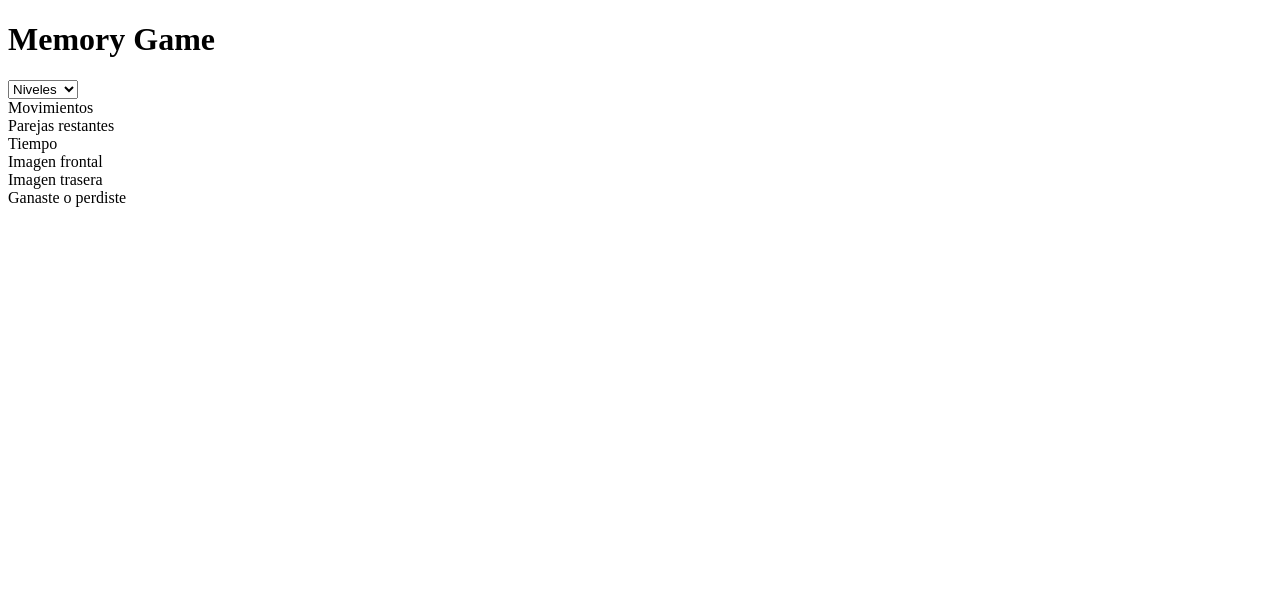
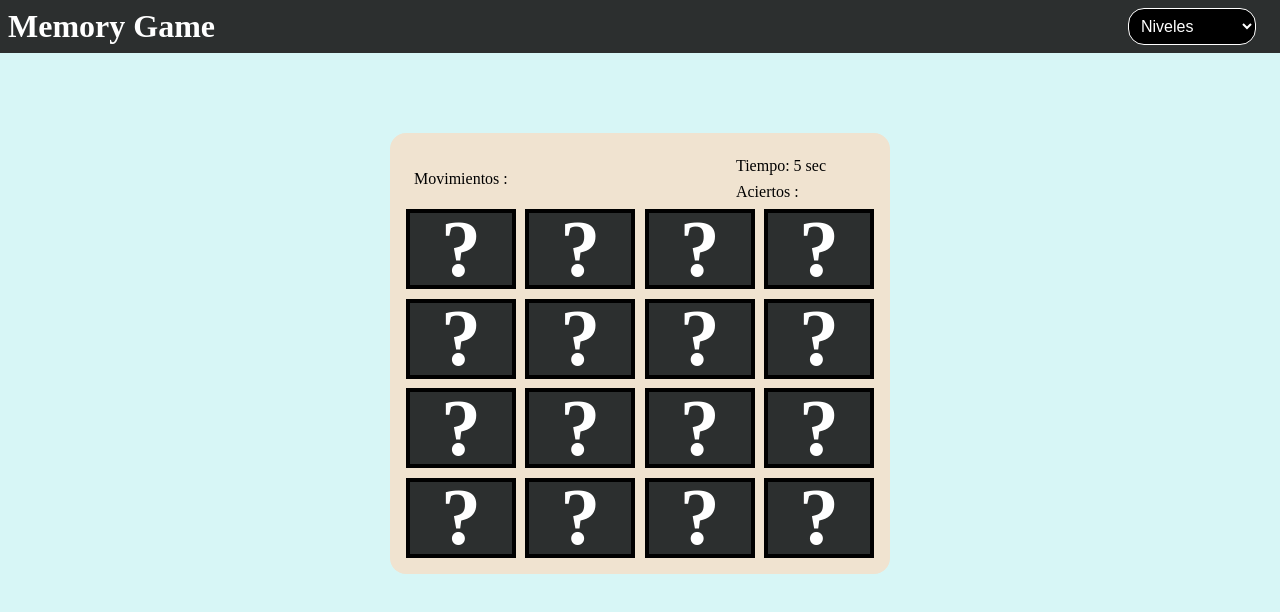
Before and after one commit to MonzonAxel/Practices-JS, a plain HTML site: page memory game/index.html in a window 1280 px wide. Drawn offline with Linux system fonts and the light colour scheme.

Commit message:
add styles and js

```diff
--- a/memory game/css/styles.css
+++ b/memory game/css/styles.css
@@ -0,0 +1,128 @@
+*{
+    box-sizing: border-box;
+    margin: 0;
+    padding: 0;
+}
+
+img{
+    width: 3rem;
+}
+
+body{
+background-color: rgb(215, 246, 246);
+}
+
+.header{
+    display: flex;
+    justify-content: space-between;
+    background-color: rgb(44, 47, 47);
+    padding: 0.5rem;
+    color: white;
+}
+
+#filter{
+    margin-right: 1rem;
+    width: 8rem;
+    border: 1px solid white;
+    border-radius: 1rem;
+    background-color: black;
+    color: white;
+    cursor: pointer;
+    padding: 0.5rem;
+    font-size: 1rem;
+}
+
+.play{
+    position: absolute;
+    top: 50%;
+    left: 50%;
+    transform: translate(-50%,-50%);
+    padding: 1rem;
+    letter-spacing: 0.1rem;
+    background-color: black;
+    color: white;
+    cursor: pointer;
+    width: 10rem;
+    display: none;
+}
+
+.wrapped{
+    display: flex;
+    align-items: center;
+    flex-direction: column;
+    min-width: 275px;
+    max-width: 500px;
+    margin: 0 auto;
+    background-color: rgb(240, 227, 208);
+    margin-top: 5rem;
+    padding: 1rem;
+    border-radius: 1rem;
+}
+
+.stats{
+    display: flex;
+
+    padding: 0.5rem;
+    justify-content: space-between;
+    align-items: center;
+    width:100%
+}
+
+.rigth{
+    margin-right: 2.5rem;
+}
+
+.time{
+    margin-bottom: 0.5rem;
+}
+
+.game-container {
+    position: relative;
+    width: 100%;
+    display: grid;
+    gap:0.6rem;
+    grid-template-columns: repeat(4,1fr);
+}
+
+.card{
+    position: relative;
+    width: 100%;
+    height: 80px;
+    cursor: pointer;
+  }
+
+.card-before,
+.card-after {
+ position: absolute;
+ top: 0;
+ left: 0;
+ right: 0;
+ bottom: 0;
+ display: flex;
+ justify-content: center;
+ align-items: center;
+ border: 4px solid black;
+ transition: transform 0.6s ease-out;
+ backface-visibility: hidden;
+
+}
+
+.card-before {
+    background-color: rgb(44, 47, 47);
+    font-size: 5em;
+    font-weight: 600;
+    transform: rotateY(0deg);
+    color: white;
+  }
+
+.card-after {
+    background-color: rgba(229, 219, 219, 0.849);
+    transform: rotateY(180deg);
+  }
+
+  .card.flipped .card-before {
+    transform: rotateY(180deg);
+  }
+  .card.flipped .card-after {
+    transform: rotateY(0deg);
+  }
--- a/memory game/index.html
+++ b/memory game/index.html
@@ -7,32 +7,29 @@
     <title>Document</title>
 </head>
 <body>
-    <header>
+    <header class="header">
         <h1>Memory Game</h1>
         <select name="levels" id="filter">
             <option value="" disabled selected >Niveles</option>
             <option value="easy">Easy</option>
-            <option value="normal">Normal</option>
             <option value="medium">Medium</option>
             <option value="hard">Hard</option>
         </select>
     </header>
     <main class="wrapped">
-        <section class="stats">
-            <div class="moves">Movimientos</div>
-            <div class="pairs">Parejas restantes</div>
-            <div class="time">Tiempo</div>
+        <button class="play">Play</button>
+        <section class="stats hidden">
+            <div class="left">
+                <div class="moves">Movimientos :</div>
+            </div>
+            <div class="rigth">
+                <div class="time">Tiempo</div>
+                <div class="success">Aciertos :</div>
+            </div>
         </section>
-        <section class="container-gamer">
-            <div class="board-gamer">
-                <div class="card">
-                    <div>Imagen frontal</div>
-                    <div>Imagen trasera</div>
-                </div>
-            </div>
-            <div class="result">
-                Ganaste o perdiste
-            </div>
+
+        <section class="game-container hidden">
+
         </section>
     </main>
 
--- a/memory game/js/script.js
+++ b/memory game/js/script.js
@@ -0,0 +1,191 @@
+const imgEasy = [
+    {name:"facebook",image:"./img/facebook.webp" ,id:"facebook"},
+    {name:"github",image:"./img/github.webp" ,id:"facebook"},
+    {name:"instagram",image:"./img/instagram.webp" ,id:"facebook"},
+    {name:"itunes",image:"./img/itunes.webp" ,id:"facebook"},
+    {name:"linkedin",image:"./img/linkedin.webp" ,id:"facebook"} ,
+    {name:"messenger",image:"./img/messenger.webp" ,id:"facebook"},
+    {name:"reddit",image:"./img/reddit.webp" ,id:"facebook"},
+    {name:"skype",image:"./img/skype.webp" ,id:"facebook"},
+]
+
+const imgMedium = [
+    {name:"facebook",image:"../img/facebook.webp"},
+    {name:"github",image:"../img/github.webp"},
+    {name:"instagram",image:"../img/instagram.webp"},
+    {name:"itunes",image:"../img/itunes.webp"},
+    {name:"linkedin",image:"../img/linkedin.webp"},
+    {name:"messenger",image:"../img/messenger.webp"},
+    {name:"reddit",image:"../img/reddit.webp"},
+    {name:"skype",image:"../img/skype.webp"},
+    {name:"spotify",image:"../img/spotify.webp"},
+    {name:"steam",image:"../img/steam.webp"},
+    {name:"telegram",image:"../img/telegram.webp"},
+    {name:"tiktok",image:"../img/tik-tok.webp"}
+]
+
+const imgHard = [
+    {name:"facebook",image:"./img/facebook.webp"},
+    {name:"github",image:"./img/github.webp"},
+    {name:"instagram",image:"./img/instagram.webp"},
+    {name:"itunes",image:"./img/itunes.webp"},
+    {name:"linkedin",image:"./img/linkedin.webp"},
+    {name:"messenger",image:"./img/messenger.webp"},
+    {name:"reddit",image:"./img/reddit.webp"},
+    {name:"skype",image:"./img/skype.webp"},
+    {name:"spotify",image:"./img/spotify.webp"},
+    {name:"steam",image:"./img/steam.webp"},
+    {name:"telegram",image:"./img/telegram.webp"},
+    {name:"tiktok",image:"./img/tik-tok.webp"},
+    {name:"twitch",image:"./img/twitch.webp"},
+    {name:"twitter",image:"./img/twitter.webp"},
+    {name:"whatsapp",image:"./img/whatsapp.webp"},
+    {name:"youtube",image:"./img/youtube.webp"}
+]
+
+const selectors = {
+    game:document.querySelector(".game-container"),
+    moves:document.querySelector(".moves"),
+    time:document.querySelector(".time"),
+    success:document.querySelector(".success"),
+    play:document.querySelector(".play")
+}
+
+const state = {
+    flippedCards:0,
+    totalFlip:0,
+    success:0,
+    time:10,
+    interval:null,
+}
+
+let firstCard
+let secondCard
+let firstCardValue
+let secondCardValue
+
+const initial = () => {
+    const items = ramdonArray([...imgEasy,...imgEasy])
+    createBoard(items)
+    addTime()
+
+}
+
+const ramdonArray = array => {
+    const clonedArray = [...array]
+
+    for (let index = clonedArray.length - 1; index > 0; index--) {
+        const randomIndex = Math.floor(Math.random() * (index + 1))
+        const original = clonedArray[index]
+        clonedArray[index] = clonedArray[randomIndex]
+        clonedArray[randomIndex] = original
+    }
+
+    return clonedArray
+}
+
+
+
+const createBoard = (items) => {
+    selectors.game.innerHTML = ""
+
+    items.forEach(res => {
+        const element = `<div class="card" data-card-value="${res.name}">
+                        <div class="card-before">?</div>
+                        <div class="card-after" >
+                        <img  src="${res.image}" alt="${res.name}">
+                    </div>
+                </div>`
+
+        selectors.game.insertAdjacentHTML("beforeend", element)
+    })
+    const card = document.querySelectorAll(".card")
+    flipCard(card)
+}
+
+const flipCard = (card) =>{
+    card.forEach(res => {
+        res.addEventListener("click", (e) => {
+            state.flippedCards++
+            const prueba = e.target
+            const prueba2 = prueba.parentElement
+            console.log(prueba)
+            console.log(prueba2)
+
+            //Posible linea salvadora
+            // if (eventTarget.className.includes('card') && !eventParent.className.includes('flipped')) {
+            //     flipCard(eventParent)
+            // }
+
+            if(!res.classList.contains("matched")) {
+                res.classList.add("flipped")
+
+                if(state.flippedCards == 1){
+                    firstCard = res
+                    firstCardValue = res.getAttribute("data-card-value")
+
+                }else{
+
+                    secondCard = res
+                    secondCardValue = res.getAttribute("data-card-value")
+                    movesCounter()
+
+                    if(firstCardValue == secondCardValue){
+
+                        firstCard.classList.add("matched")
+                        secondCard.classList.add("matched")
+                        state.flippedCards = 0
+                        success()
+
+                    }else{
+                        setTimeout(()=>{
+                            backFlip()
+                        },800)
+                    }
+                }
+            }
+
+        })
+    })
+}
+
+const backFlip = () => {
+    document.querySelectorAll(".card:not(.matched)").forEach(res =>{
+        res.classList.remove("flipped")
+    })
+
+    state.flippedCards = 0
+}
+
+const movesCounter = () => {
+    selectors.moves.textContent =`Movimientos : ${++state.totalFlip}`
+}
+
+const success = () => {
+    selectors.success.textContent = `Aciertos : ${++state.success}`
+}
+
+
+const addTime = () => {
+    state.interval = setInterval(()=>{
+        state.time--
+        selectors.time.textContent=`Tiempo: ${state.time} sec`
+        if(state.time === 0){
+            selectors.time.textContent=`Out of time`
+            clearInterval(state.interval)
+            // resetGame()
+        }
+    },1000)
+}
+
+const resetGame = () => {
+    state.flippedCards=0
+    state.totalFlip=0
+    state.time=60
+    state.interval=null
+    selectors.moves.textContent ="Movimientos : "
+    selectors.success.textContent = "Aciertos : "
+    initial()
+}
+
+initial ()
```
Also changed, not shown: memory game/img/facebook.webp (added), memory game/img/github.webp (added), memory game/img/instagram.webp (added), memory game/img/itunes.webp (added), memory game/img/linkedin.webp (added), memory game/img/messenger.webp (added), memory game/img/reddit.webp (added), memory game/img/skype.webp (added), memory game/img/spotify.webp (added), memory game/img/steam.webp (added), memory game/img/telegram.webp (added), memory game/img/tik-tok.webp (added), memory game/img/twitch.webp (added), memory game/img/twitter.webp (added), 2 more files.
